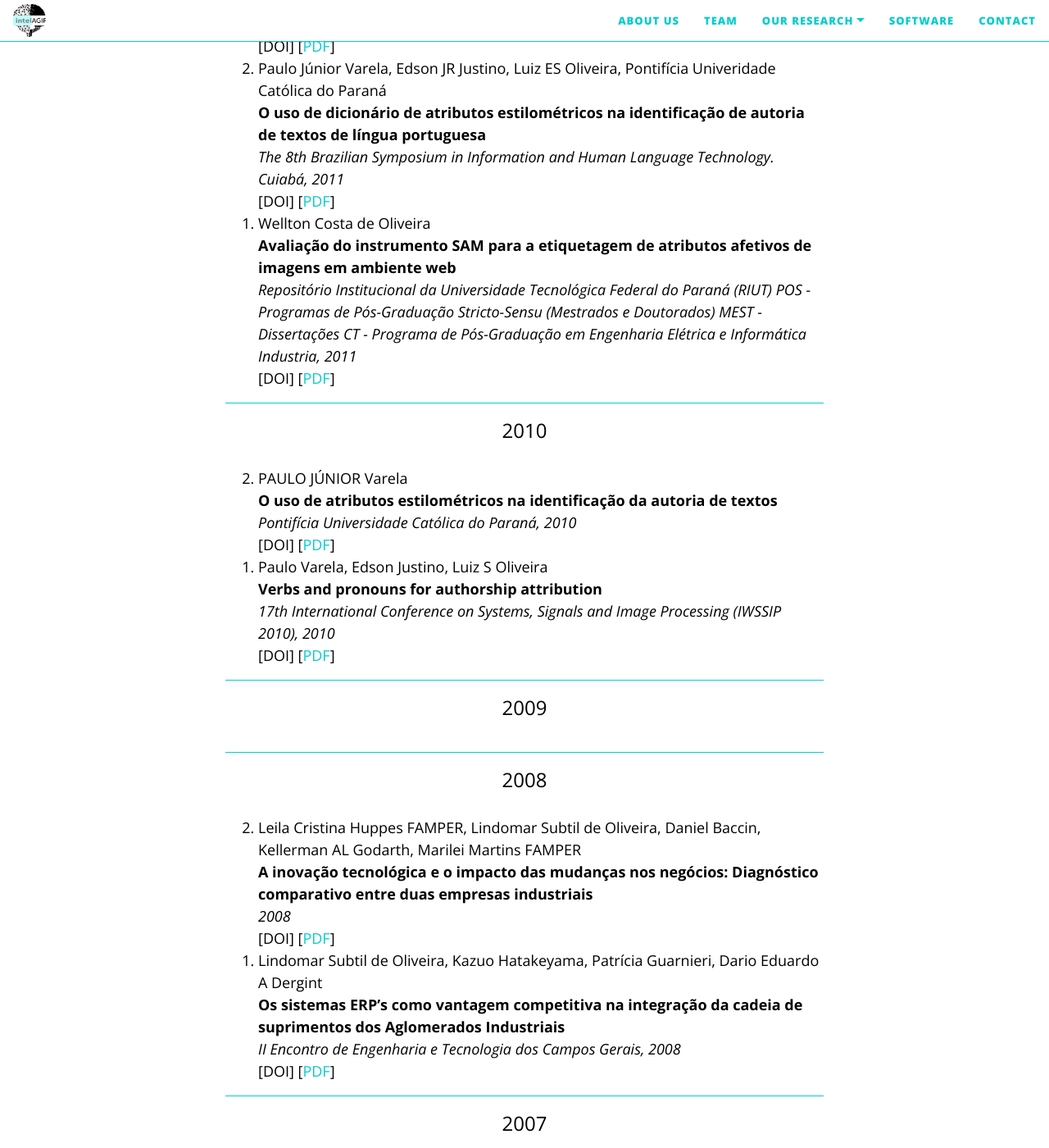
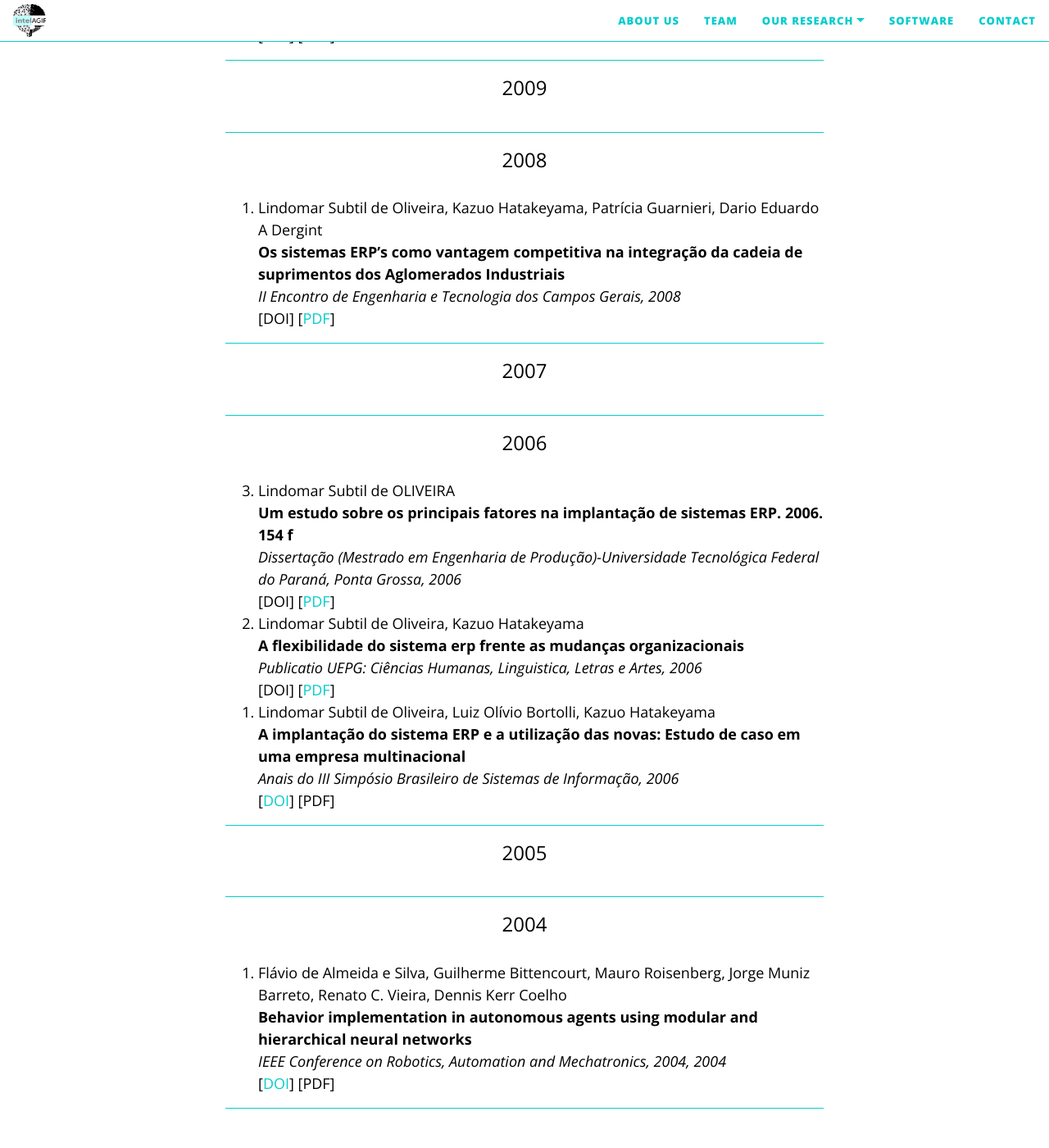
Before and after one commit to IntelAgir-Research-Group/intelagir-research-group.github.io, a Jekyll site: the page built from pages/publications.md, in a window 1280 px wide and 1400 px high, scrolled down 9481 px. Shown: the whole window at 82% size. Built offline with Jekyll 4.4.1, drawn with Linux system fonts in a browser that asks for light colours; nearby versions of some CDN libraries; some of the changed text lies outside the part shown.

Commit message:
Update publications.md

```diff
--- a/pages/publications.md
+++ b/pages/publications.md
@@ -196,15 +193,7 @@
     doi: https://doi.org/10.1016/j.rai.2017.03.006
     url: #
     year: 2017
-    type: conference
-
-  - title: "Um processo para implementação da estratégia open innovation em empresas de sistemas regionais de inovação"
-    authors: Lindomar Subtil de Oliveira
-    venue: ""
-    doi: #
-    url: https://www.lume.ufrgs.br/bitstream/handle/10183/169823/001050605.pdf?sequence=1
-    year: 2017
-    type: conference
+    type: journal
 
   - title: "The effect of innovation activities on innovation outputs in the Brazilian industry: Market-orientation vs. technology-acquisition strategies"
     authors: Alejandro Germán Frank, Marcelo Nogueira Cortimiglia, José Luis Duarte Ribeiro, Lindomar Subtil de Oliveira
@@ -292,15 +281,7 @@
     doi: https://doi.org/10.1590/S0103-65132012005000052
     url: https://www.scielo.br/j/prod/a/89PCXVGqZvgmDxNRFtK7yvv/?format=pdf&lang=pt
     year: 2012
-    type: conference
-
-  - title: "A inovação tecnológica e o impacto das mudanças nos negócios: Diagnóstico comparativo entre duas empresas industriais"
-    authors: Leila Cristina Huppes FAMPER, Lindomar Subtil de Oliveira, Daniel Baccin, Kellerman AL Godarth, Marilei Martins FAMPER
-    venue: ""
-    doi: #
-    url: http://pg.utfpr.edu.br/expout/2011/artigos/2.pdf
-    year: 2008
-    type: conference
+    type: journal
 
   - title: "Os sistemas ERP’s como vantagem competitiva na integração da cadeia de suprimentos dos Aglomerados Industriais"
     authors: Lindomar Subtil de Oliveira, Kazuo Hatakeyama, Patrícia Guarnieri, Dario Eduardo A Dergint
@@ -310,21 +291,13 @@
     year: 2008
     type: conference
 
-  - title: "Um estudo sobre os principais fatores na implantação de sistemas ERP"
-    authors: LINDOMAR SUBTIL DE OLIVEIRA
-    venue: ""
-    doi: #
-    url: http://www.pg.utfpr.edu.br/ppgep/dissertacoes/arquivos/39/Dissertacao.pdf
-    year: 2006
-    type: conference
-
   - title: "Um estudo sobre os principais fatores na implantação de sistemas ERP. 2006. 154 f"
     authors: Lindomar Subtil de OLIVEIRA
     venue: "Dissertação (Mestrado em Engenharia de Produção)-Universidade Tecnológica Federal do Paraná, Ponta Grossa"
     doi: #
     url: http://www.pg.utfpr.edu.br/ppgep/dissertacoes/arquivos/39/Dissertacao.pdf
     year: 2006
-    type: conference
+    type: thesis
 
   - title: "A flexibilidade do sistema erp frente as mudanças organizacionais"
     authors: Lindomar Subtil de Oliveira, Kazuo Hatakeyama
@@ -434,24 +396,12 @@
     year: 2016
     type: conference
 
-
-
-
-
   - title: "Percepções do uso de Ferramentas Online no processo de Ensino-Aprendizagem de Física para o Ensino Médio em Escolas Públicas do Sudoeste do Paraná"
     authors: Rosaine Fiorio Semler, Paulo Varela, Jhonnatan Ricardo Semler
     venue: "Anais do XXXI Simpósio Brasileiro de Informática na Educação"
     doi: https://doi.org/10.5753/cbie.sbie.2020.01
     url: #
     year: 2020
-    type: conference
-
-  - title: "UMA ABORDAGEM COMPUTACIONAL BASEADA EM ANÁLISE SINTÁTICA MULTILÍNGUE NA ATRIBUIÇÃO DA AUTORIA DE DOCUMENTOS DIGITAIS"
-    authors: PAULO JÚNIOR VARELA
-    venue: "Pontifícia Universidade Católica do Paraná"
-    doi: #
-    url: https://www.ppgia.pucpr.br/pt/arquivos/doutorado/teses/2017/046_Tese_PauloJuniorVarela.pdf
-    year: 2017
     type: conference
 
   - title: "A computational approach for authorship attribution of literary texts using sintatic features"
@@ -502,14 +452,6 @@
     year: 2011
     type: conference
 
-  - title: "O uso de atributos estilométricos na identificação da autoria de textos"
-    authors: PAULO JÚNIOR Varela
-    venue: "Pontifícia Universidade Católica do Paraná"
-    doi: #
-    url: https://www.inf.ufpr.br/lesoliveira/download/VarelaMSC.pdf
-    year: 2010
-    type: conference
-
   - title: "Verbs and pronouns for authorship attribution"
     authors: Paulo Varela, Edson Justino, Luiz S Oliveira
     venue: "17th International Conference on Systems, Signals and Image Processing (IWSSIP 2010)"
@@ -517,10 +459,6 @@
     url: https://www.iwssip.org/archive/2010/Proceedings/nav/papers/paper_19.pdf
     year: 2010
     type: conference
-
-
-
-
 
   - title: "Stereoscopic Interactive Objects: Acquisition, Generation and Evaluation"
     authors: Flávio de Almeida e Silva, Diogo Roberto Olsen, Lucas Murbach Pierin, Flávio Bortolozzi, Edson José Rodrigues Justino
@@ -546,10 +484,6 @@
     year: 2004
     type: conference
 
-
-
-
-
   - title: "Changes of Affective States in Intelligent Tutoring System to Improve Feedbacks Through Low-Cost and Open Electroencephalogram and Facial Expression"
     authors: Wellton Costa de Oliveira, Ernani Gottardo, Andrey Ricardo Pimentel
     venue: "International Conference on Intelligent Tutoring Systems
@@ -559,13 +493,5 @@
     year: 2020
     type: conference
 
-  - title: "Avaliação do instrumento SAM para a etiquetagem de atributos afetivos de imagens em ambiente web"
-    authors: Wellton Costa de Oliveira
-    venue: "Repositório Institucional da Universidade Tecnológica Federal do Paraná (RIUT) POS - Programas de Pós-Graduação Stricto-Sensu (Mestrados e Doutorados) MEST - Dissertações CT - Programa de Pós-Graduação em Engenharia Elétrica e Informática Industria"
-    doi: #
-    url: http://repositorio.utfpr.edu.br/jspui/handle/1/898
-    year: 2011
-    type: conference
 
 ---
-All the other research will be added soon!
```
Also changed, not shown: other parts of pages/publications.md (+34 -48 lines).
